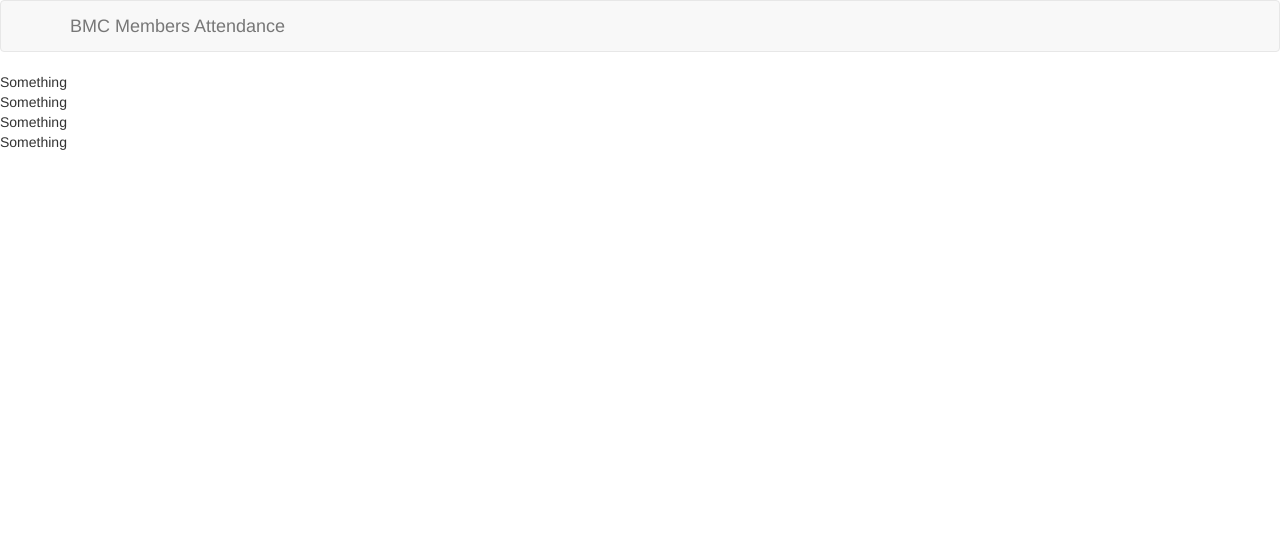
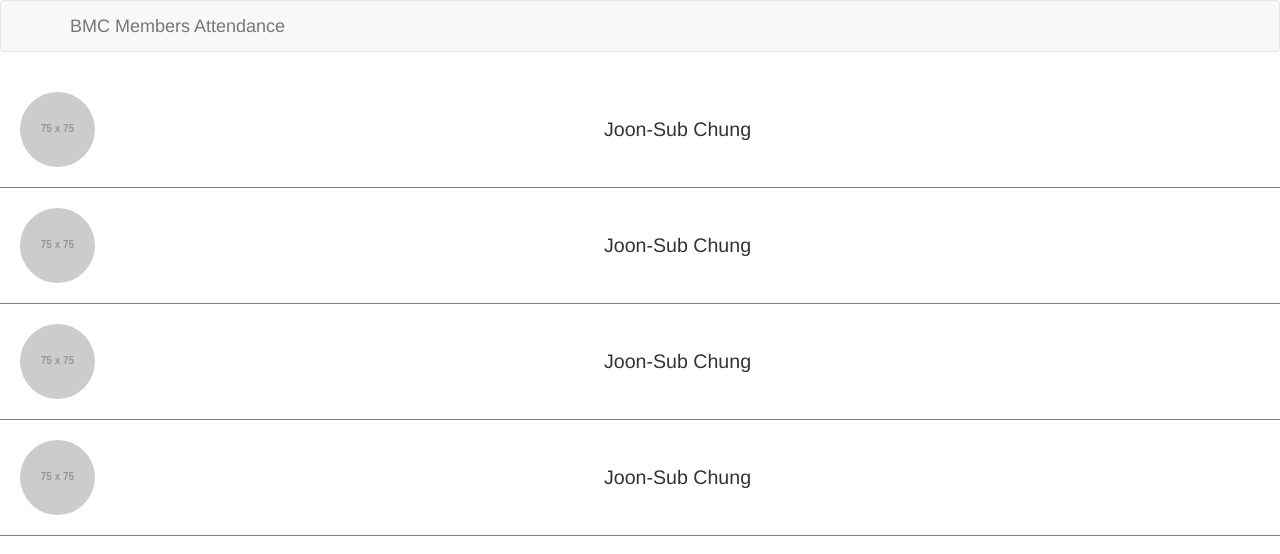
Before and after one commit to bereanmissionchurch/members-attendance-app, a plain HTML site: page public/alpha/index.html in a window 1280 px wide. Drawn offline with nearby package versions, Linux system fonts and the light colour scheme; placeholder pictures from the web are drawn by us.

Commit message:
simple layout

```diff
--- a/public/alpha/index.html
+++ b/public/alpha/index.html
@@ -15,6 +15,8 @@
           <script src="https://oss.maxcdn.com/html5shiv/3.7.2/html5shiv.min.js"></script>
           <script src="https://oss.maxcdn.com/respond/1.4.2/respond.min.js"></script>
         <![endif]-->
+
+		<link rel="stylesheet" href="../stylesheets/main.css">
     </head>
     <body>
         <header>
@@ -26,25 +28,60 @@
                 </div>
             </nav>
         </header>
-
+        <div class="memberListing">
 			<div class="row">
 				<div class="col-lg-12">
-                Something
+					<div class="memberInfo">
+						<span class="memberPic">
+							<img src="http://placehold.it/75x75" class="img-circle"/>
+						</span>
+						<span class="memberName">
+							Joon-Sub Chung
+						</span>
 					</div>
 				</div>
+			</div>
+		</div>
+        <div class="memberListing">
 			<div class="row">
 				<div class="col-lg-12">
-                Something
+					<div class="memberInfo">
+						<span class="memberPic">
+							<img src="http://placehold.it/75x75" class="img-circle"/>
+						</span>
+						<span class="memberName">
+							Joon-Sub Chung
+						</span>
 					</div>
 				</div>
+			</div>
+		</div>
+        <div class="memberListing">
 			<div class="row">
 				<div class="col-lg-12">
-                Something
+					<div class="memberInfo">
+						<span class="memberPic">
+							<img src="http://placehold.it/75x75" class="img-circle"/>
+						</span>
+						<span class="memberName">
+							Joon-Sub Chung
+						</span>
 					</div>
 				</div>
+			</div>
+		</div>
+        <div class="memberListing">
 			<div class="row">
 				<div class="col-lg-12">
-                Something
+					<div class="memberInfo">
+						<span class="memberPic">
+							<img src="http://placehold.it/75x75" class="img-circle"/>
+						</span>
+						<span class="memberName">
+							Joon-Sub Chung
+						</span>
+					</div>
+				</div>
 			</div>
 		</div>
 
--- a/public/stylesheets/main.css
+++ b/public/stylesheets/main.css
@@ -0,0 +1,25 @@
+html {
+	font-size: 16px;
+
+}
+.memberInfo {
+	display: flex;
+	align-items: center;
+	justify-content: center;
+}
+.memberListing {
+	border-bottom: 1px solid gray;
+	padding: 20px;
+	-moz-user-select: none;
+	-webkit-user-select: none;
+	-ms-user-select: none;
+}
+.memberPic {
+	width: 75px;
+}
+.memberName {
+	flex: 1;
+	flex-direction: column;
+	font-size: 1.4em;
+	text-align: center;
+}
```
Lines whose indentation alone changed are shown as unchanged.
